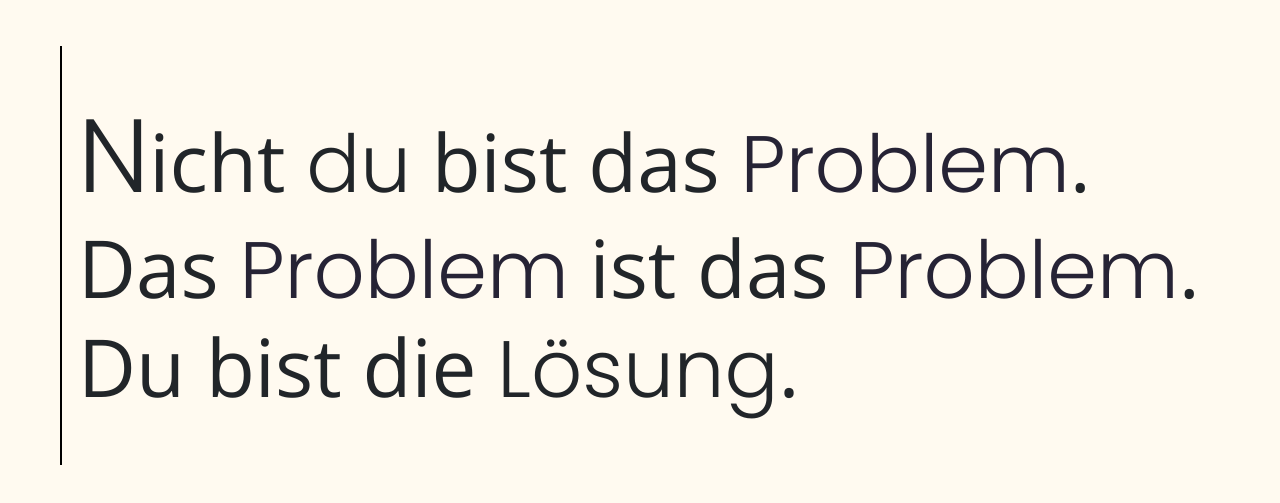
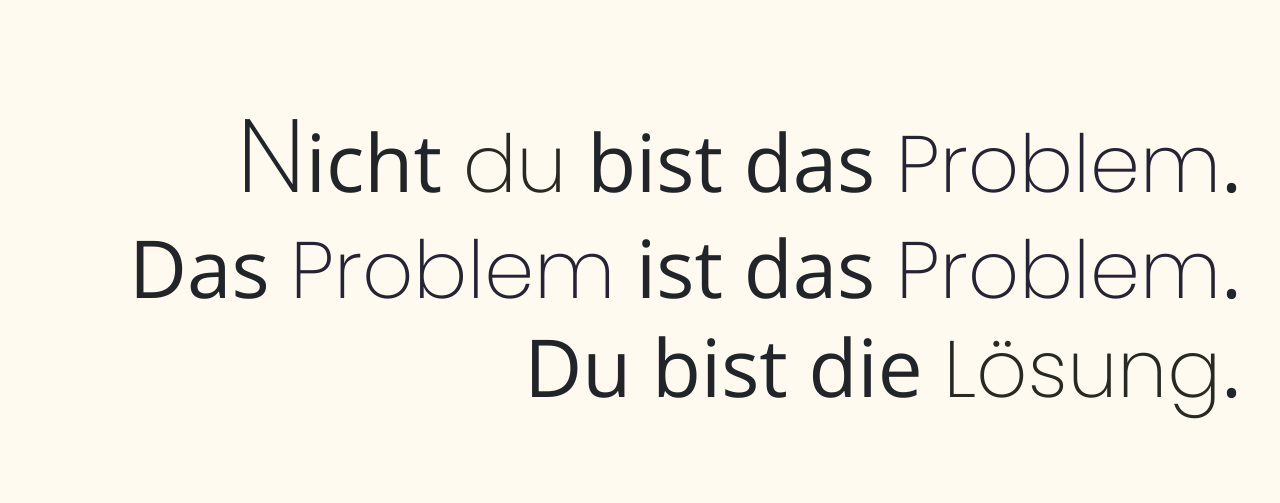
Before and after one commit to RosinskiCoaching/RosinskiCoachingOld, a plain HTML site: page index.html in a window 1280 px wide. Shown: the part 1025-1528 px from the top of the page. Drawn offline with nearby package versions, Linux system fonts and the light colour scheme.

Commit message:
changed alignment

```diff
--- a/assets/custom/style.css
+++ b/assets/custom/style.css
@@ -157,7 +157,8 @@ header {
 }
 
 .header {
-	border-left: solid black 2px;
+	border-right: solid black 2px;
+	text-align: right;
 }
 
 .header::first-letter {
@@ -174,6 +175,6 @@ header {
 	color: #262335;
 }
 
-.loesung .du {
+.loesung, .du {
 	color: #282922;
 }
--- a/index.html
+++ b/index.html
@@ -13,7 +13,7 @@
 	<!-- fonts -->
 	<link rel="preconnect" href="https://fonts.googleapis.com">
 	<link rel="preconnect" href="https://fonts.gstatic.com" crossorigin>
-	<link href="https://fonts.googleapis.com/css2?family=EB+Garamond&family=Open+Sans:wght@300&family=Lobster&family=Poppins:wght@300&display=swap" rel="stylesheet">
+	<link href="https://fonts.googleapis.com/css2?family=EB+Garamond&family=Open+Sans:wght@300&family=Lobster&family=Poppins:wght@200&display=swap" rel="stylesheet">
 
 	<!-- bootstrap -->
 	<link rel="stylesheet" href="assets/bootstrap/css/bootstrap.min.css" type="text/css">
```
